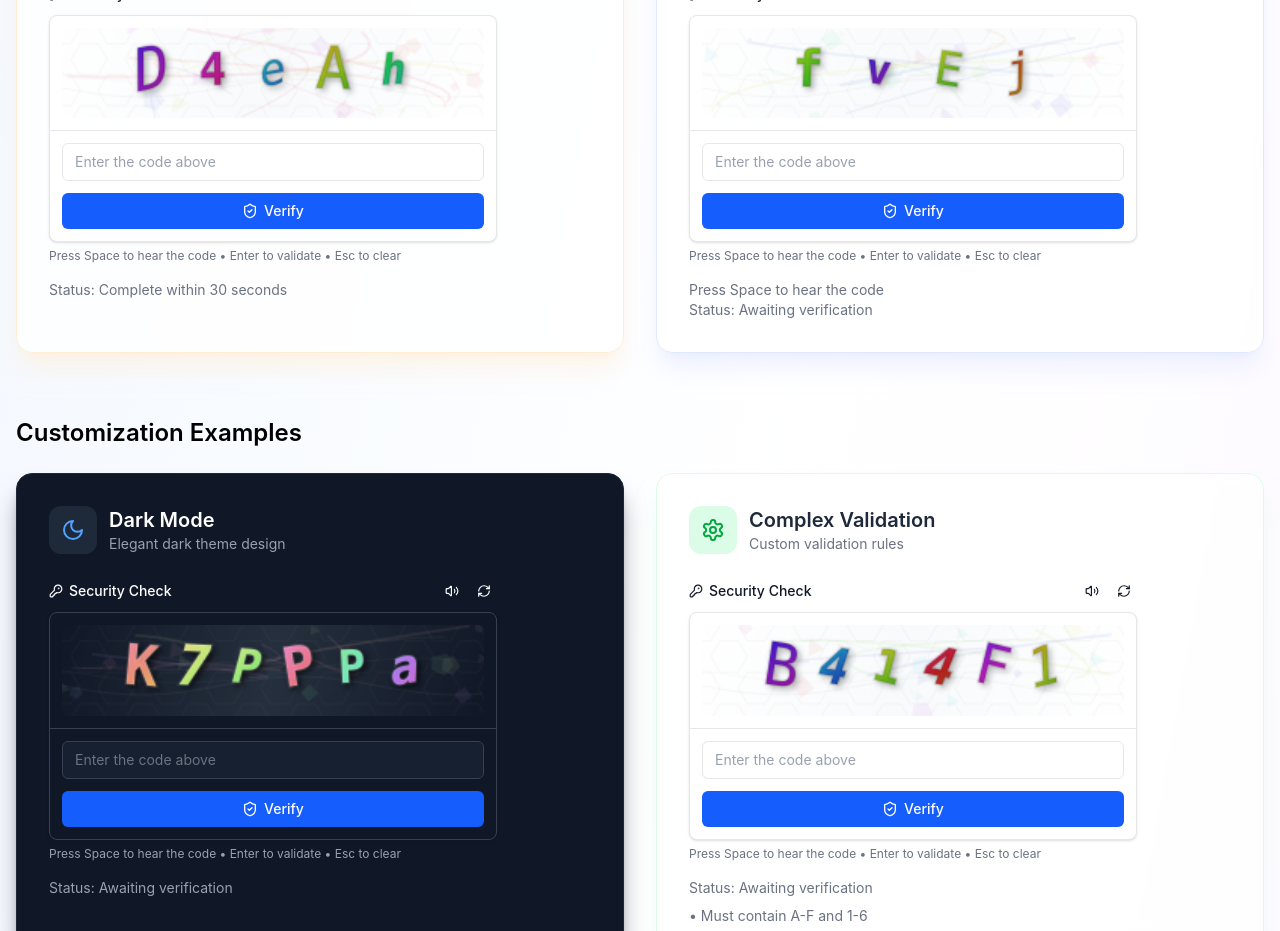
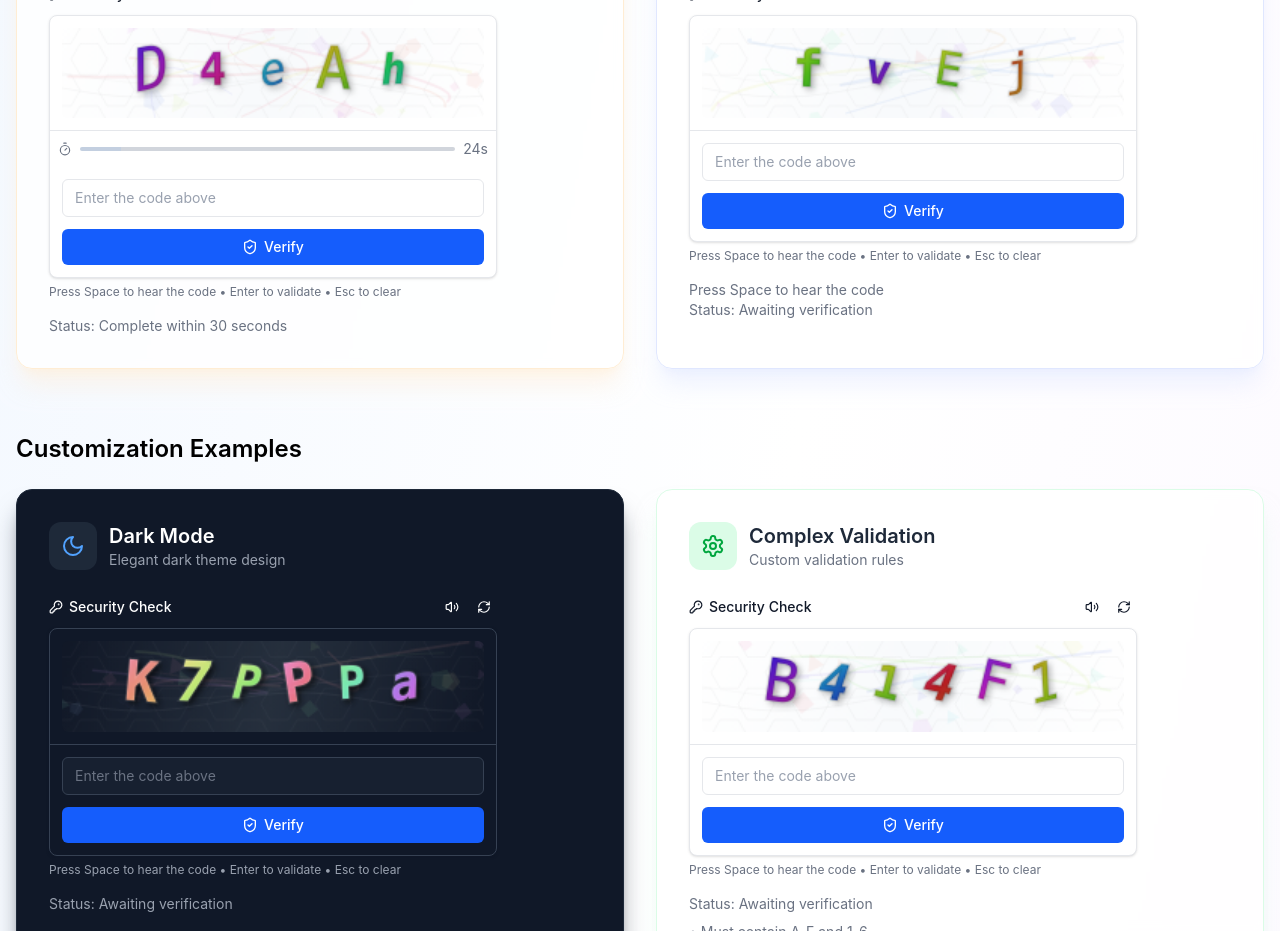
Before and after one commit to ShejanMahamud/ReCAPTZ, a React (Vite) app: page / in a window 1280 px wide. Shown: the part 2240-3171 px from the top of the page. Built offline with nearby package versions, Linux system fonts and the light colour scheme.

Commit message:
Update package versions, add canvas-confetti types, and enhance Captcha component with success animation and timer

```diff
--- a/package.json
+++ b/package.json
@@ -32,6 +32,7 @@
   "devDependencies": {
     "@eslint/js": "^9.21.0",
     "@tailwindcss/postcss": "^4.0.16",
+    "@types/canvas-confetti": "^1.9.0",
     "@types/react": "^19.0.10",
     "@types/react-dom": "^19.0.4",
     "@typescript-eslint/eslint-plugin": "^8.3.0",
--- a/src/App.tsx
+++ b/src/App.tsx
@@ -203,6 +203,8 @@ function App() {
                   type="numbers"
                   length={4}
                   refreshable
+                  // refreshInterval={30}
+                  showSuccessAnimation
                   maxAttempts={2}
                   onValidate={setNumberValid}
                   validationRules={{
--- a/src/components/Captcha.tsx
+++ b/src/components/Captcha.tsx
@@ -5,6 +5,8 @@ import { CaptchaProvider, useCaptcha } from "../context/CaptchaContext";
 import { CaptchaProps } from "../types";
 import { CaptchaCanvas } from "./CaptchaCanvas";
 import { CaptchaInput } from "./CaptchaInput";
+import { CaptchaSuccess } from "./CaptchaSuccess";
+import { CaptchaTimer } from "./CaptchaTimer";
 
 const CaptchaContent: React.FC<CaptchaProps> = ({
   onChange,
@@ -13,12 +15,15 @@ const CaptchaContent: React.FC<CaptchaProps> = ({
   refreshable = true,
   darkMode = false,
   enableAudio = true,
+  showSuccessAnimation = true,
+  refreshInterval = 0,
 }) => {
   const { isFocusVisible, focusProps } = useFocusRing();
-  const { captchaText, refresh } = useCaptcha();
+  const { captchaText, refresh, isValid,setUserInput } = useCaptcha();
   const [isRefreshing, setIsRefreshing] = useState(false);
-
+  const [showSuccess, setShowSuccess] = useState(false);
   const handleRefresh = () => {
+    setUserInput('');
     setIsRefreshing(true);
     refresh();
     setTimeout(() => setIsRefreshing(false), 500);
@@ -45,6 +50,13 @@ const CaptchaContent: React.FC<CaptchaProps> = ({
       window.speechSynthesis.speak(utterance);
     }
   };
+
+  React.useEffect(() => {
+    if (isValid) {
+      setShowSuccess(true);
+      setTimeout(() => setShowSuccess(false), 3000);
+    }
+  }, [isValid]);
 
   return (
     <div
@@ -92,7 +104,7 @@ const CaptchaContent: React.FC<CaptchaProps> = ({
           )}
         </div>
       </div>
-
+      {showSuccessAnimation && showSuccess && <CaptchaSuccess darkMode={darkMode} />}
       <div
         className={`rounded-lg border shadow-sm ${
           darkMode
@@ -113,6 +125,7 @@ const CaptchaContent: React.FC<CaptchaProps> = ({
             <CaptchaCanvas darkMode={darkMode} height={60} />
           </div>
         </div>
+        {refreshInterval > 0 && <CaptchaTimer duration={refreshInterval} darkMode={darkMode} onExpire={() => refresh()} />}
         <div
             className={`${isFocusVisible ? 'border-2 border-blue-500 p-3' : 'p-3'}`}
           >
--- a/src/components/CaptchaSuccess.tsx
+++ b/src/components/CaptchaSuccess.tsx
@@ -1,7 +1,7 @@
-import React from 'react';
-import { motion } from 'framer-motion';
-import confetti from 'canvas-confetti';
-import { CheckCircle2 } from 'lucide-react';
+import confetti from "canvas-confetti";
+import { motion } from "framer-motion";
+import { CheckCircle2 } from "lucide-react";
+import React from "react";
 
 interface CaptchaSuccessProps {
   darkMode?: boolean;
@@ -12,7 +12,7 @@ export const CaptchaSuccess: React.FC<CaptchaSuccessProps> = ({ darkMode }) => {
     confetti({
       particleCount: 100,
       spread: 70,
-      origin: { y: 0.6 }
+      origin: { y: 0.6 },
     });
   }, []);
 
@@ -21,7 +21,7 @@ export const CaptchaSuccess: React.FC<CaptchaSuccessProps> = ({ darkMode }) => {
       initial={{ scale: 0 }}
       animate={{ scale: 1 }}
       className={`flex items-center justify-center p-4 rounded-lg ${
-        darkMode ? 'bg-green-500/10' : 'bg-green-50'
+        darkMode ? "bg-green-500/10" : "bg-green-50"
       }`}
     >
       <motion.div
@@ -29,15 +29,17 @@ export const CaptchaSuccess: React.FC<CaptchaSuccessProps> = ({ darkMode }) => {
         animate={{ rotate: 360 }}
         transition={{ duration: 0.5 }}
       >
-        <CheckCircle2 className={`w-8 h-8 ${
-          darkMode ? 'text-green-400' : 'text-green-500'
-        }`} />
+        <CheckCircle2
+          className={`w-4 h-4 ${
+            darkMode ? "text-green-400" : "text-green-500"
+          }`}
+        />
       </motion.div>
       <motion.p
         initial={{ opacity: 0, y: 20 }}
         animate={{ opacity: 1, y: 0 }}
-        className={`ml-3 font-medium ${
-          darkMode ? 'text-green-400' : 'text-green-600'
+        className={`ml-1 font-medium text-xs ${
+          darkMode ? "text-green-400" : "text-green-600"
         }`}
       >
         Verification Successful!
--- a/src/components/CaptchaTimer.tsx
+++ b/src/components/CaptchaTimer.tsx
@@ -1,6 +1,6 @@
-import React from 'react';
-import { motion } from 'framer-motion';
-import { Timer } from 'lucide-react';
+import React from "react";
+import { motion } from "framer-motion";
+import { Timer } from "lucide-react";
 
 interface CaptchaTimerProps {
   duration: number;
@@ -11,35 +11,44 @@ interface CaptchaTimerProps {
 export const CaptchaTimer: React.FC<CaptchaTimerProps> = ({
   duration,
   onExpire,
-  darkMode
+  darkMode,
 }) => {
   const [timeLeft, setTimeLeft] = React.useState(duration);
+  const [key, setKey] = React.useState(0); // Used to restart animation smoothly
 
   React.useEffect(() => {
     if (timeLeft <= 0) {
-      onExpire();
+      onExpire(); // Trigger expiration function
+      setTimeLeft(duration); // Reset timer
+      setKey((prev) => prev + 1); // Change key to reset animation smoothly
       return;
     }
 
     const timer = setInterval(() => {
-      setTimeLeft(prev => prev - 1);
+      setTimeLeft((prev) => prev - 1);
     }, 1000);
 
     return () => clearInterval(timer);
-  }, [timeLeft, onExpire]);
+  }, [timeLeft, onExpire, duration]);
 
   return (
-    <div className={`flex items-center gap-2 text-sm ${
-      darkMode ? 'text-gray-400' : 'text-gray-500'
-    }`}>
+    <div
+      className={`flex items-center gap-2 text-sm p-2 ${
+        darkMode ? "text-gray-400" : "text-gray-500"
+      }`}
+    >
       <Timer className="w-4 h-4" />
-      <motion.div
-        initial={{ width: '100%' }}
-        animate={{ width: `${(timeLeft / duration) * 100}%` }}
-        className={`h-1 rounded-full ${
-          darkMode ? 'bg-blue-500/50' : 'bg-blue-200'
-        }`}
-      />
+      <div className="relative w-full h-1 rounded-full overflow-hidden bg-gray-300">
+        <motion.div
+          key={key} // Triggers animation restart
+          initial={{ width: "0%", opacity: 0 }}
+          animate={{ width: "100%", opacity: 1 }}
+          transition={{ duration, ease: "easeInOut" }}
+          className={`absolute left-0 h-full ${
+            darkMode ? "bg-blue-500" : "bg-blue-400"
+          }`}
+        />
+      </div>
       <span>{timeLeft}s</span>
     </div>
   );
```
Also changed, not shown: 1 other file (tests, documents, lock files or other folders).
